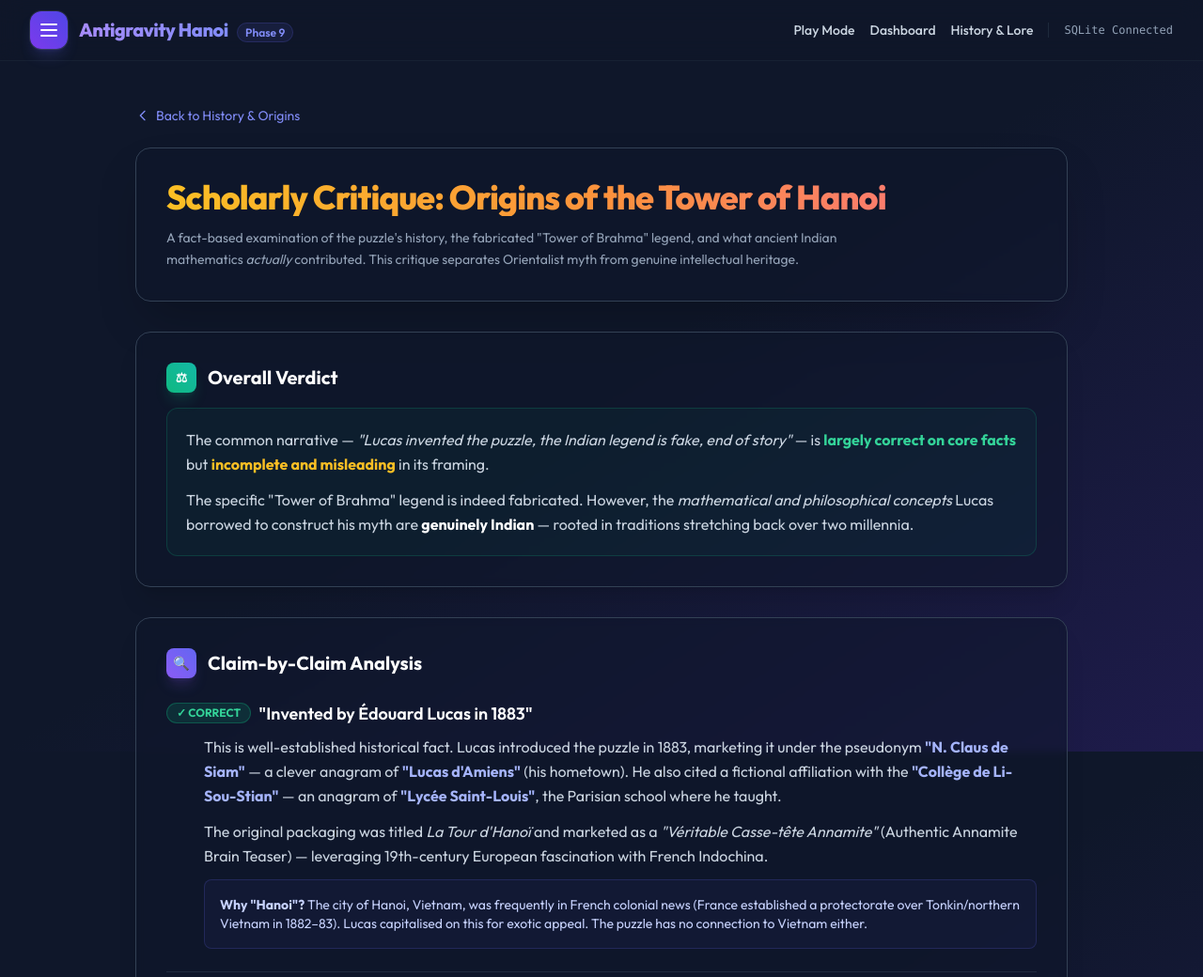
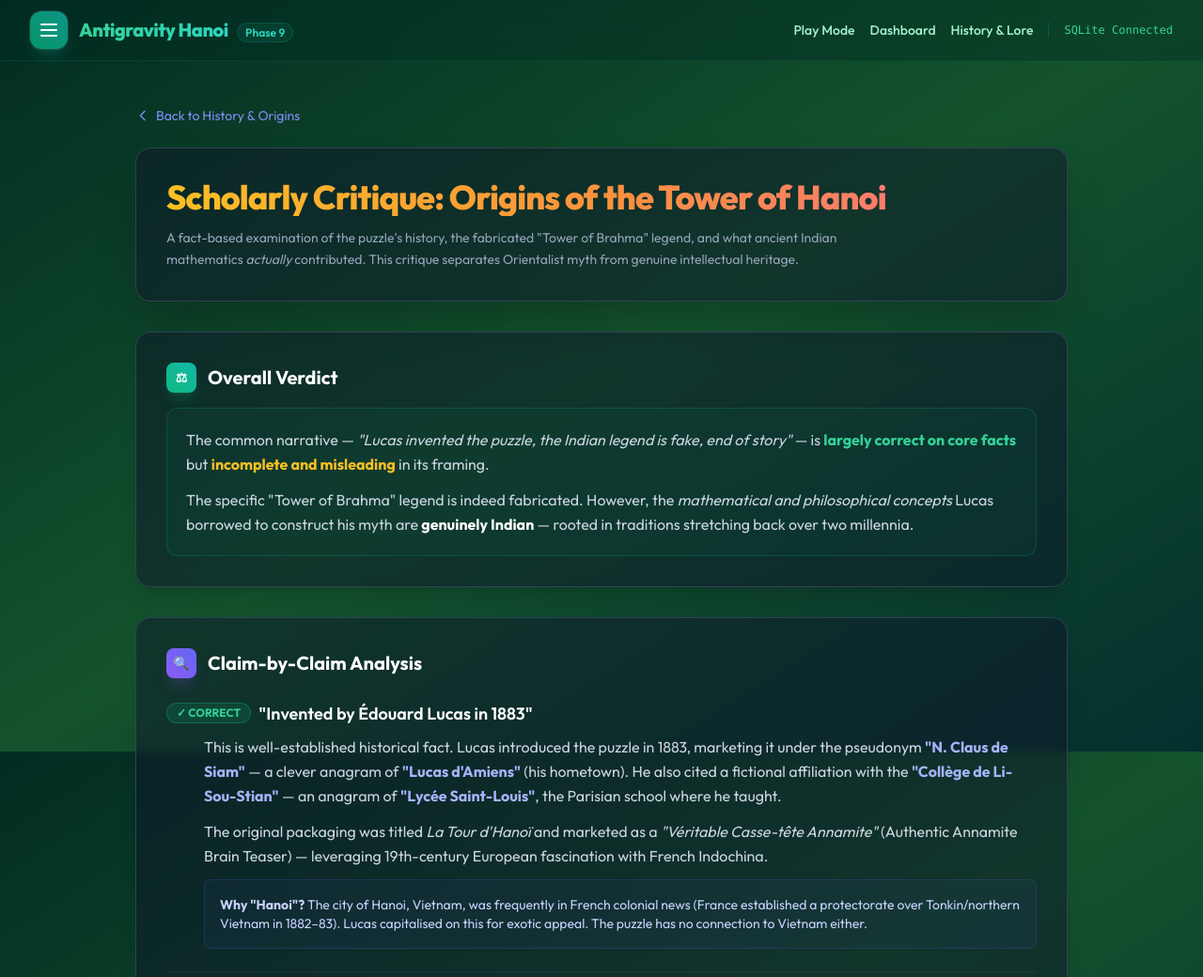
Before and after one commit to navinrathore/TowerOfHanoi, a FastAPI app: page /critique in a window 1280 px wide. Shown: the top 1040 px of the page at 94% size. Run offline with FastAPI, Linux system fonts and the light colour scheme; some libraries are stand-ins or nearby versions.

Commit message:
style: update UI theme from slate/indigo to emerald/teal color palette

```diff
--- a/templates/base.html
+++ b/templates/base.html
@@ -30,28 +30,28 @@
     <!-- Custom CSS -->
     <link rel="stylesheet" href="/static/css/styles.css">
 </head>
-<body class="h-full bg-gradient-to-br from-slate-950 via-slate-900 to-indigo-950 text-slate-100 flex flex-col font-sans selection:bg-violet-500/30 selection:text-violet-200">
+<body class="h-full bg-gradient-to-br from-emerald-950 via-green-900 to-teal-950 text-emerald-50 flex flex-col font-sans selection:bg-emerald-500/30 selection:text-emerald-200">
     <!-- Header -->
-    <header class="border-b border-slate-800/60 bg-slate-950/40 backdrop-blur-md sticky top-0 z-50">
+    <header class="border-b border-emerald-900/60 bg-emerald-950/40 backdrop-blur-md sticky top-0 z-50">
         <div class="max-w-7xl mx-auto px-4 sm:px-6 lg:px-8 h-16 flex items-center justify-between">
             <div class="flex items-center space-x-3">
-                <div class="h-10 w-10 rounded-xl bg-gradient-to-tr from-violet-600 to-indigo-600 flex items-center justify-center shadow-lg shadow-indigo-500/20 ring-1 ring-white/10">
+                <div class="h-10 w-10 rounded-xl bg-gradient-to-tr from-emerald-600 to-teal-600 flex items-center justify-center shadow-lg shadow-teal-500/20 ring-1 ring-white/10">
                     <!-- Icon: Hanoi Stacks -->
                     <svg class="h-6 w-6 text-white" fill="none" viewBox="0 0 24 24" stroke="currentColor" stroke-width="2">
                         <path stroke-linecap="round" stroke-linejoin="round" d="M4 6h16M4 12h16M4 18h16" />
                     </svg>
                 </div>
                 <div>
-                    <span class="text-xl font-extrabold tracking-tight bg-gradient-to-r from-violet-400 to-indigo-400 bg-clip-text text-transparent">Antigravity Hanoi</span>
-                    <span class="ml-1.5 px-2 py-0.5 text-xs font-semibold bg-indigo-500/10 text-indigo-400 rounded-full border border-indigo-500/20">Phase 9</span>
+                    <span class="text-xl font-extrabold tracking-tight bg-gradient-to-r from-emerald-400 to-teal-400 bg-clip-text text-transparent">Antigravity Hanoi</span>
+                    <span class="ml-1.5 px-2 py-0.5 text-xs font-semibold bg-teal-500/10 text-teal-400 rounded-full border border-teal-500/20">Phase 9</span>
                 </div>
             </div>
             <nav class="flex items-center space-x-4">
-                <a href="/" class="text-sm font-medium text-slate-300 hover:text-white transition duration-200">Play Mode</a>
-                <a href="/dashboard" class="text-sm font-medium text-slate-300 hover:text-white transition duration-200">Dashboard</a>
-                <a href="/history" class="text-sm font-medium text-slate-300 hover:text-white transition duration-200">History & Lore</a>
-                <span class="h-4 w-px bg-slate-800"></span>
-                <span class="text-xs text-slate-400 font-mono">SQLite Connected</span>
+                <a href="/" class="text-sm font-medium text-emerald-200 hover:text-white transition duration-200">Play Mode</a>
+                <a href="/dashboard" class="text-sm font-medium text-emerald-200 hover:text-white transition duration-200">Dashboard</a>
+                <a href="/history" class="text-sm font-medium text-emerald-200 hover:text-white transition duration-200">History & Lore</a>
+                <span class="h-4 w-px bg-emerald-800"></span>
+                <span class="text-xs text-emerald-400 font-mono">SQLite Connected</span>
             </nav>
         </div>
     </header>
@@ -62,7 +62,7 @@
     </main>
 
     <!-- Footer -->
-    <footer class="border-t border-slate-800/40 bg-slate-950/20 py-6 text-center text-xs text-slate-500 font-mono">
+    <footer class="border-t border-emerald-900/40 bg-emerald-950/20 py-6 text-center text-xs text-emerald-500 font-mono">
         <div class="max-w-7xl mx-auto px-4 flex flex-col sm:flex-row items-center justify-between gap-2">
             <div>Spec-Driven Development • MyTowerOfHanoi</div>
             <div>&copy; 2026 Antigravity. All rights reserved.</div>
```
